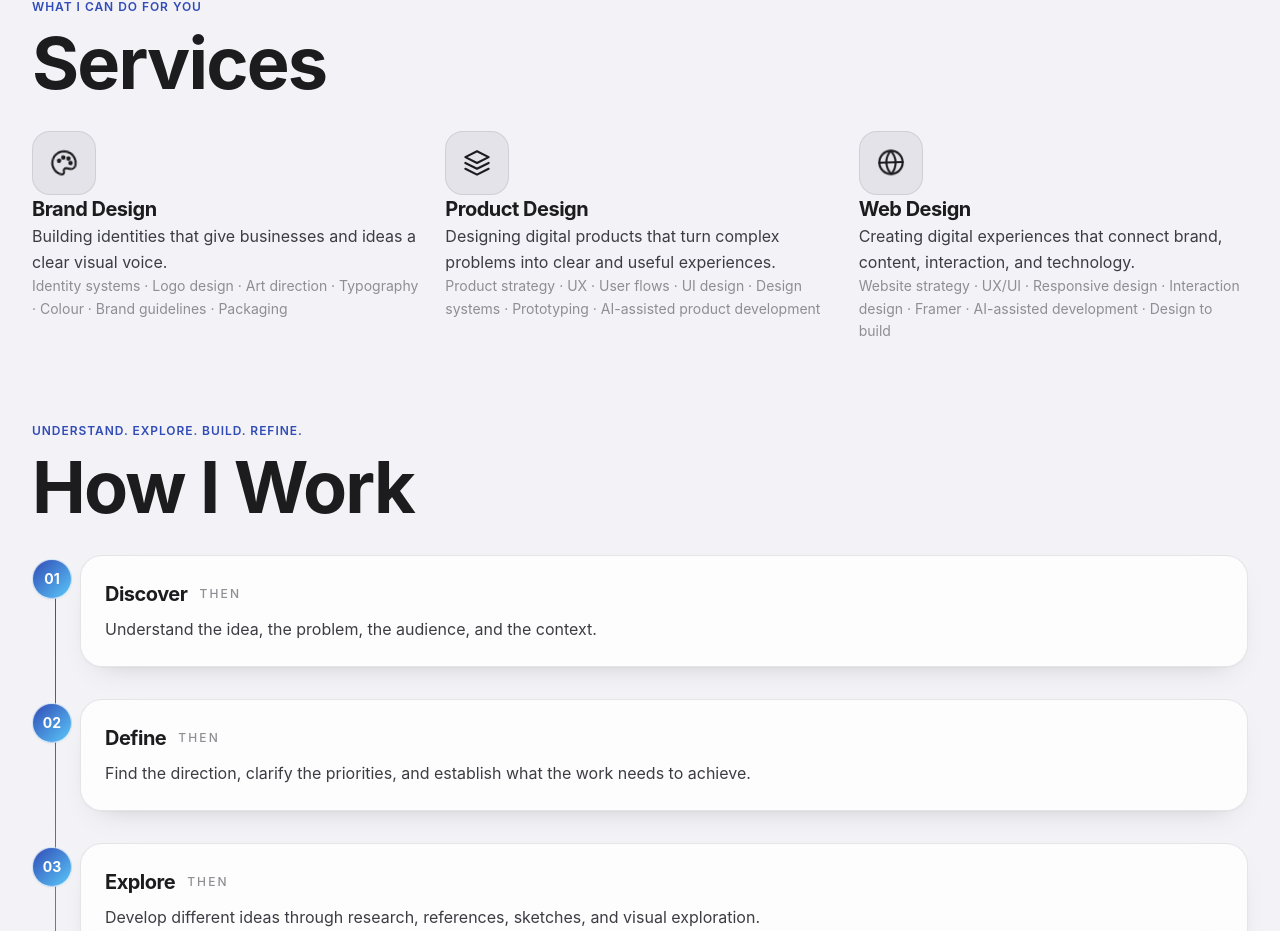
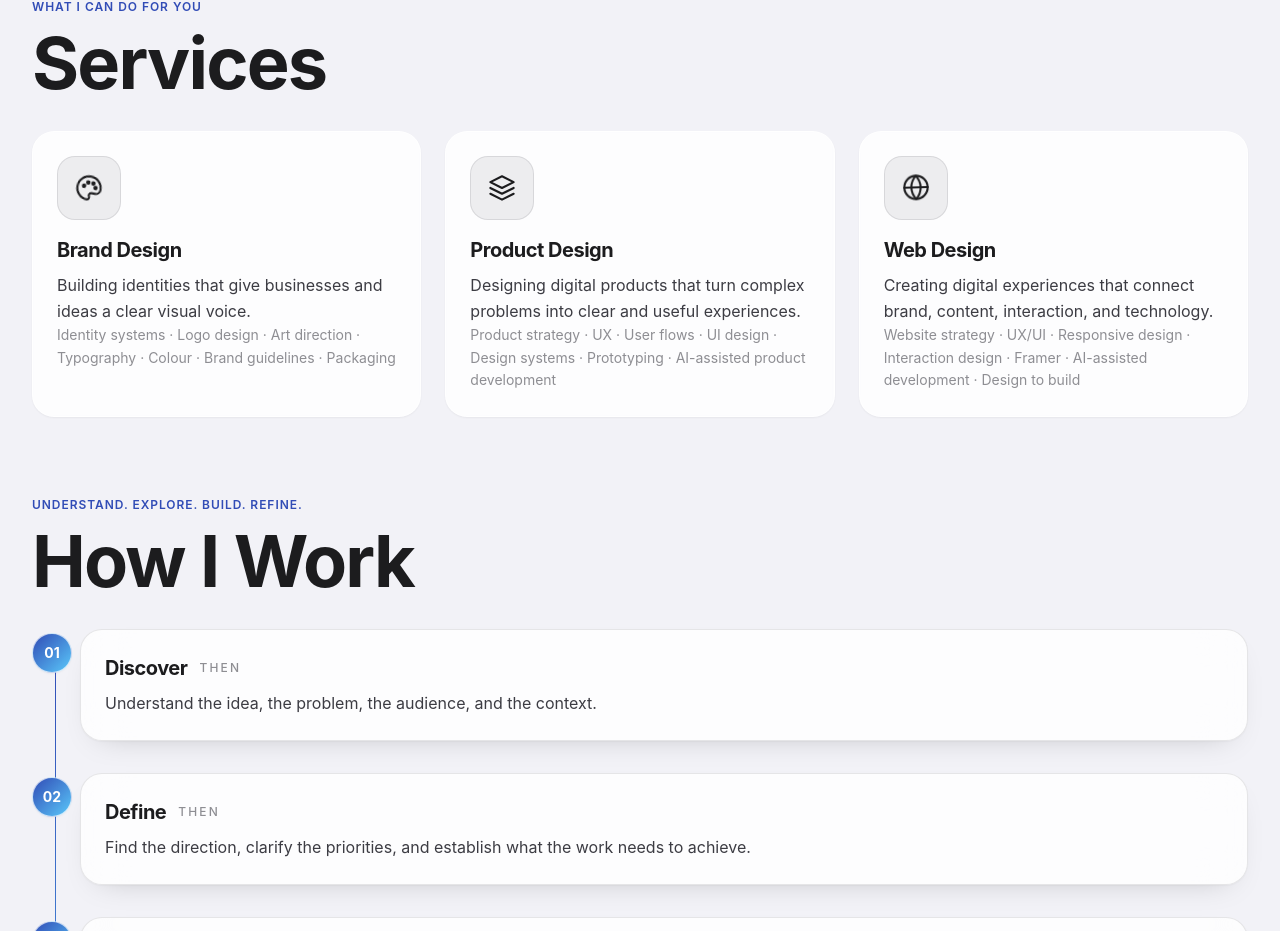
Before and after one commit to Levictor-ai/victor-omolasoye-portfolio, a Next.js app: page /about in a window 1280 px wide. Shown: the part 1056-1987 px from the top of the page. Built offline with nearby package versions, Linux system fonts and the light colour scheme; no server answers.

Commit message:
Add subtle creative hover to services

```diff
--- a/src/components/ServicesSection.tsx
+++ b/src/components/ServicesSection.tsx
@@ -93,12 +93,14 @@ export function ServicesSection() {
         {services.map((service) => (
           <div
             key={service.title}
-            className="h-full"
+            className="h-full group"
           >
-            <div className="h-full min-h-[210px] sm:min-h-0">
-              <IconTile size="lg">{service.icon}</IconTile>
-              <h3 className="text-xl font-bold tracking-tight text-ios-label">{service.title}</h3>
-              <p className="max-w-2xl text-body-md leading-relaxed text-ios-secondary">
+            <div className="relative h-full min-h-[210px] sm:min-h-0 rounded-ios-xl border border-white/70 bg-white/80 px-6 py-6 shadow-sm sm:backdrop-blur-sm transition-all duration-300 ease-out group-hover:-translate-y-1 group-hover:border-ios-blue/30 group-hover:ring-1 group-hover:ring-ios-blue/20 group-hover:shadow-ios-lg">
+              <div className="transition-transform duration-300 group-hover:scale-105 group-hover:text-ios-blue">
+                <IconTile size="lg">{service.icon}</IconTile>
+              </div>
+              <h3 className="mt-4 text-xl font-bold tracking-tight text-ios-label">{service.title}</h3>
+              <p className="mt-2 max-w-2xl text-body-md leading-relaxed text-ios-secondary">
                 {service.description}
               </p>
               <p className="mt-auto max-w-2xl text-sm leading-relaxed text-ios-tertiary">
```
